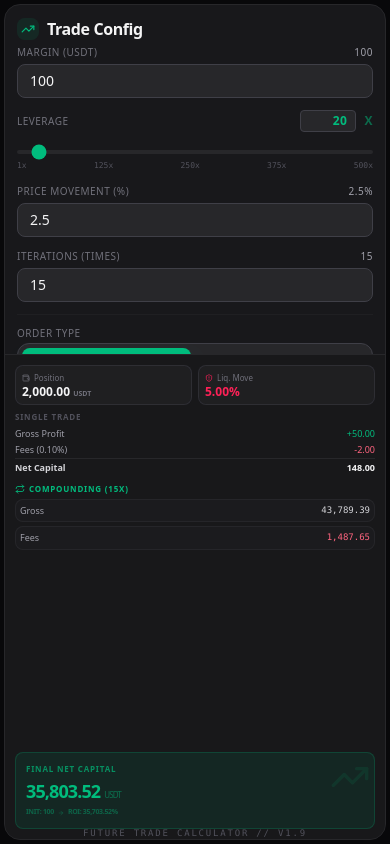
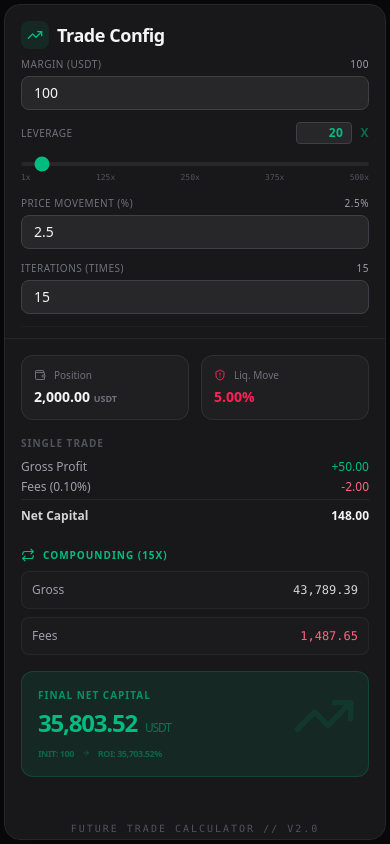
Before and after one commit to ahadipahore-glitch/Trade-Calculator-, a React (Vite) app: page / in a window 390 px wide. Built offline with nearby package versions, Linux system fonts and the light colour scheme.

Commit message:
feat: Improve UI layout and spacing
Adjusts padding, margin, and font sizes in App.tsx to enhance the visual appearance and user experience of the calculator interface. Key changes include increasing padding for input elements and refining the layout of the trade config section.

```diff
--- a/src/App.tsx
+++ b/src/App.tsx
@@ -126,12 +126,12 @@ export default function App() {
       <div className="w-full max-w-4xl h-full md:h-auto bg-zinc-900 border border-zinc-800 rounded-2xl shadow-2xl overflow-hidden flex flex-col md:flex-row">
 
         {/* Left Panel: Inputs (Top zone on mobile, scrollable) */}
-        <div className="w-full md:w-2/5 h-[42%] md:h-auto p-3 md:p-6 border-b md:border-b-0 md:border-r border-zinc-800 space-y-2 md:space-y-5 overflow-y-auto">
-          <div className="flex items-center gap-2 mb-1 md:mb-2">
-            <div className="p-1 md:p-2 bg-emerald-500/10 rounded-lg">
-              <TrendingUp className="w-3.5 md:w-5 h-3.5 md:h-5 text-emerald-500" />
+        <div className="w-full md:w-2/5 h-[40%] md:h-auto p-4 md:p-6 border-b md:border-b-0 md:border-r border-zinc-800 space-y-4 md:space-y-5 overflow-y-auto">
+          <div className="flex items-center gap-2 mb-2">
+            <div className="p-1.5 md:p-2 bg-emerald-500/10 rounded-lg">
+              <TrendingUp className="w-4 md:w-5 h-4 md:h-5 text-emerald-500" />
             </div>
-            <h1 className="text-base md:text-xl font-bold tracking-tight">Trade Config</h1>
+            <h1 className="text-lg md:text-xl font-bold tracking-tight">Trade Config</h1>
           </div>
 
           <div className="space-y-3 md:space-y-4">
@@ -273,21 +273,21 @@ export default function App() {
         </div>
 
         {/* Right Panel: Outputs (Bottom zone on mobile, fixed) */}
-        <div className="w-full md:w-3/5 h-[58%] md:h-auto p-2.5 md:p-6 bg-zinc-900/50 flex flex-col justify-between overflow-hidden md:overflow-y-auto">
-          <div className="space-y-1.5 md:space-y-6">
+        <div className="w-full md:w-3/5 h-[60%] md:h-auto p-4 md:p-6 bg-zinc-900/50 flex flex-col overflow-hidden md:overflow-y-auto">
+          <div className="space-y-4 md:space-y-6">
             {/* Top Row: Quick Stats */}
-            <div className="grid grid-cols-2 gap-1.5 md:gap-4">
+            <div className="grid grid-cols-2 gap-3 md:gap-4">
               <motion.div
                 initial={{ opacity: 0, y: 10 }}
                 animate={{ opacity: 1, y: 0 }}
-                className="p-1.5 md:p-4 bg-zinc-800/50 rounded-lg md:rounded-xl border border-zinc-700/50"
+                className="p-3 md:p-4 bg-zinc-800/50 rounded-xl border border-zinc-700/50"
               >
-                <div className="flex items-center gap-1 md:gap-2 text-zinc-500 text-[8px] md:text-xs mb-0.5">
-                  <Wallet className="w-2 md:w-3 h-2 md:h-3" />
+                <div className="flex items-center gap-2 text-zinc-500 text-[10px] md:text-xs mb-1">
+                  <Wallet className="w-3 h-3" />
                   <span>Position</span>
                 </div>
-                <div className="text-xs md:text-lg font-bold text-zinc-100 leading-none">
-                  {formatCurrency(results.position)} <span className="text-[7px] md:text-[10px] text-zinc-500">USDT</span>
+                <div className="text-sm md:text-lg font-bold text-zinc-100">
+                  {formatCurrency(results.position)} <span className="text-[9px] md:text-[10px] text-zinc-500">USDT</span>
                 </div>
               </motion.div>
 
@@ -295,31 +295,31 @@ export default function App() {
                 initial={{ opacity: 0, y: 10 }}
                 animate={{ opacity: 1, y: 0 }}
                 transition={{ delay: 0.1 }}
-                className="p-1.5 md:p-4 bg-zinc-800/50 rounded-lg md:rounded-xl border border-zinc-700/50"
+                className="p-3 md:p-4 bg-zinc-800/50 rounded-xl border border-zinc-700/50"
               >
-                <div className="flex items-center gap-1 md:gap-2 text-zinc-500 text-[8px] md:text-xs mb-0.5">
-                  <ShieldAlert className="w-2 md:w-3 h-2 md:h-3 text-rose-500" />
+                <div className="flex items-center gap-2 text-zinc-500 text-[10px] md:text-xs mb-1">
+                  <ShieldAlert className="w-3 h-3 text-rose-500" />
                   <span>Liq. Move</span>
                 </div>
-                <div className="text-xs md:text-lg font-bold text-rose-500 leading-none">
+                <div className="text-sm md:text-lg font-bold text-rose-500">
                   {results.liquidationMove.toFixed(2)}%
                 </div>
               </motion.div>
             </div>
 
             {/* Middle Section: Single Trade Breakdown */}
-            <div className="space-y-1 md:space-y-3">
-              <h3 className="text-[8px] md:text-xs font-bold text-zinc-600 uppercase tracking-widest">Single Trade</h3>
-              <div className="space-y-0.5 md:space-y-2">
-                <div className="flex justify-between items-center text-[9px] md:text-sm">
+            <div className="space-y-2 md:space-y-3">
+              <h3 className="text-[10px] md:text-xs font-bold text-zinc-600 uppercase tracking-widest">Single Trade</h3>
+              <div className="space-y-1 md:space-y-2">
+                <div className="flex justify-between items-center text-xs md:text-sm">
                   <span className="text-zinc-400">Gross Profit</span>
                   <span className="text-emerald-500 font-medium">+{formatCurrency(results.profitAmount)}</span>
                 </div>
-                <div className="flex justify-between items-center text-[9px] md:text-sm">
+                <div className="flex justify-between items-center text-xs md:text-sm">
                   <span className="text-zinc-400">Fees ({(results.totalFeeRate * 100).toFixed(2)}%)</span>
                   <span className="text-rose-400">-{formatCurrency(results.totalFeeSingle)}</span>
                 </div>
-                <div className="flex justify-between items-center pt-0.5 md:pt-2 border-t border-zinc-800 font-bold text-[9px] md:text-sm">
+                <div className="flex justify-between items-center pt-2 border-t border-zinc-800 font-bold text-xs md:text-sm">
                   <span className="text-zinc-300">Net Capital</span>
                   <span className="text-zinc-100">{formatCurrency(results.newCapitalAfterFee)}</span>
                 </div>
@@ -327,54 +327,54 @@ export default function App() {
             </div>
 
             {/* Bottom Section: Compounding */}
-            <div className="space-y-1 md:space-y-4 pt-0.5 md:pt-4">
-              <div className="flex items-center gap-1 md:gap-2">
-                <Repeat className="w-2.5 md:w-4 h-2.5 md:h-4 text-emerald-500" />
-                <h3 className="text-[8px] md:text-xs font-bold text-emerald-500 uppercase tracking-widest">Compounding ({iterations}x)</h3>
+            <div className="space-y-2 md:space-y-4 pt-2 md:pt-4">
+              <div className="flex items-center gap-2">
+                <Repeat className="w-3.5 md:w-4 h-3.5 md:h-4 text-emerald-500" />
+                <h3 className="text-[10px] md:text-xs font-bold text-emerald-500 uppercase tracking-widest">Compounding ({iterations}x)</h3>
               </div>
 
-              <div className="grid grid-cols-1 gap-1 md:gap-3">
-                <div className="flex justify-between items-center text-[9px] md:text-sm p-1 md:p-3 bg-zinc-800/30 rounded-lg border border-zinc-700/30">
+              <div className="grid grid-cols-1 gap-2 md:gap-3">
+                <div className="flex justify-between items-center text-xs md:text-sm p-2.5 md:p-3 bg-zinc-800/30 rounded-lg border border-zinc-700/30">
                   <span className="text-zinc-400">Gross</span>
                   <span className="text-zinc-300 font-mono">{formatCurrency(results.compoundedGross)}</span>
                 </div>
-                <div className="flex justify-between items-center text-[9px] md:text-sm p-1 md:p-3 bg-zinc-800/30 rounded-lg border border-zinc-700/30">
+                <div className="flex justify-between items-center text-xs md:text-sm p-2.5 md:p-3 bg-zinc-800/30 rounded-lg border border-zinc-700/30">
                   <span className="text-zinc-400">Fees</span>
                   <span className="text-rose-400 font-mono">{formatCurrency(results.totalFeeDeducted)}</span>
                 </div>
               </div>
             </div>
-          </div>
 
-          {/* Final Result Hero */}
+            {/* Final Result Hero (Moved inside the stack) */}
             <motion.div
               key={results.compoundedNet}
               initial={{ scale: 0.95, opacity: 0 }}
               animate={{ scale: 1, opacity: 1 }}
-            className="mt-1 md:mt-6 p-2.5 md:p-6 bg-emerald-500/10 border border-emerald-500/20 rounded-lg md:rounded-2xl relative overflow-hidden group"
+              className="p-4 md:p-6 bg-emerald-500/10 border border-emerald-500/20 rounded-xl md:rounded-2xl relative overflow-hidden group"
             >
-            <div className="absolute top-0 right-0 p-1 md:p-4 opacity-10 group-hover:opacity-20 transition-opacity">
-              <TrendingUp className="w-10 md:w-24 h-10 md:h-24 text-emerald-500" />
+              <div className="absolute top-0 right-0 p-3 md:p-4 opacity-10 group-hover:opacity-20 transition-opacity">
+                <TrendingUp className="w-16 md:w-24 h-16 md:h-24 text-emerald-500" />
               </div>
               <div className="relative z-10">
-              <div className="text-[8px] md:text-xs font-bold text-emerald-500/70 uppercase tracking-widest mb-0.5">Final Net Capital</div>
-              <div className="text-lg md:text-4xl font-black text-emerald-500 tracking-tighter flex items-baseline gap-1 md:gap-2">
+                <div className="text-[10px] md:text-xs font-bold text-emerald-500/70 uppercase tracking-widest mb-1">Final Net Capital</div>
+                <div className="text-2xl md:text-4xl font-black text-emerald-500 tracking-tighter flex items-baseline gap-2">
                   {formatCurrency(results.compoundedNet)}
-                <span className="text-[8px] md:text-sm font-medium text-emerald-500/50 uppercase">USDT</span>
+                  <span className="text-xs md:text-sm font-medium text-emerald-500/50 uppercase">USDT</span>
                 </div>
-              <div className="mt-0.5 md:mt-2 flex items-center gap-1 md:gap-2 text-[7px] md:text-[10px] text-emerald-500/40 uppercase font-bold tracking-tighter">
+                <div className="mt-2 flex items-center gap-2 text-[9px] md:text-[10px] text-emerald-500/40 uppercase font-bold tracking-tighter">
                   <span>Init: {results.m}</span>
-                <ArrowRight className="w-1.5 h-1.5" />
+                  <ArrowRight className="w-2 h-2" />
                   <span>ROI: {results.m > 0 ? ((results.compoundedNet / results.m - 1) * 100).toLocaleString() : '0'}%</span>
                 </div>
               </div>
             </motion.div>
           </div>
         </div>
+      </div>
 
       {/* Footer / Credits */}
-      <div className="fixed bottom-1 md:bottom-4 text-[9px] md:text-[10px] text-zinc-600 font-mono uppercase tracking-[0.2em]">
-        Future Trade Calculator // v1.9
+      <div className="fixed bottom-2 md:bottom-4 text-[10px] text-zinc-600 font-mono uppercase tracking-[0.2em]">
+        Future Trade Calculator // v2.0
       </div>
     </div>
   );
```
Lines whose indentation alone changed are shown as unchanged.
